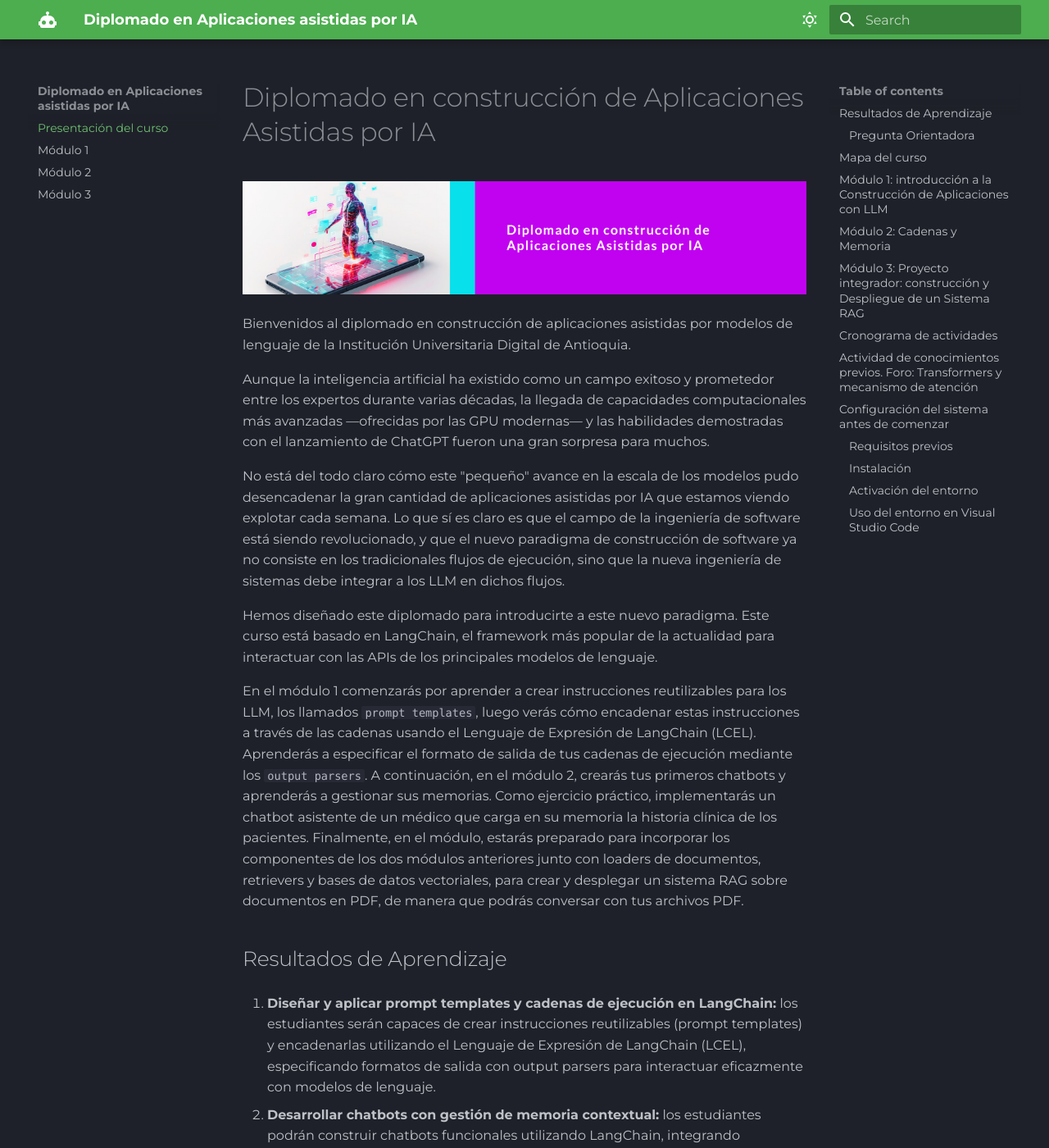
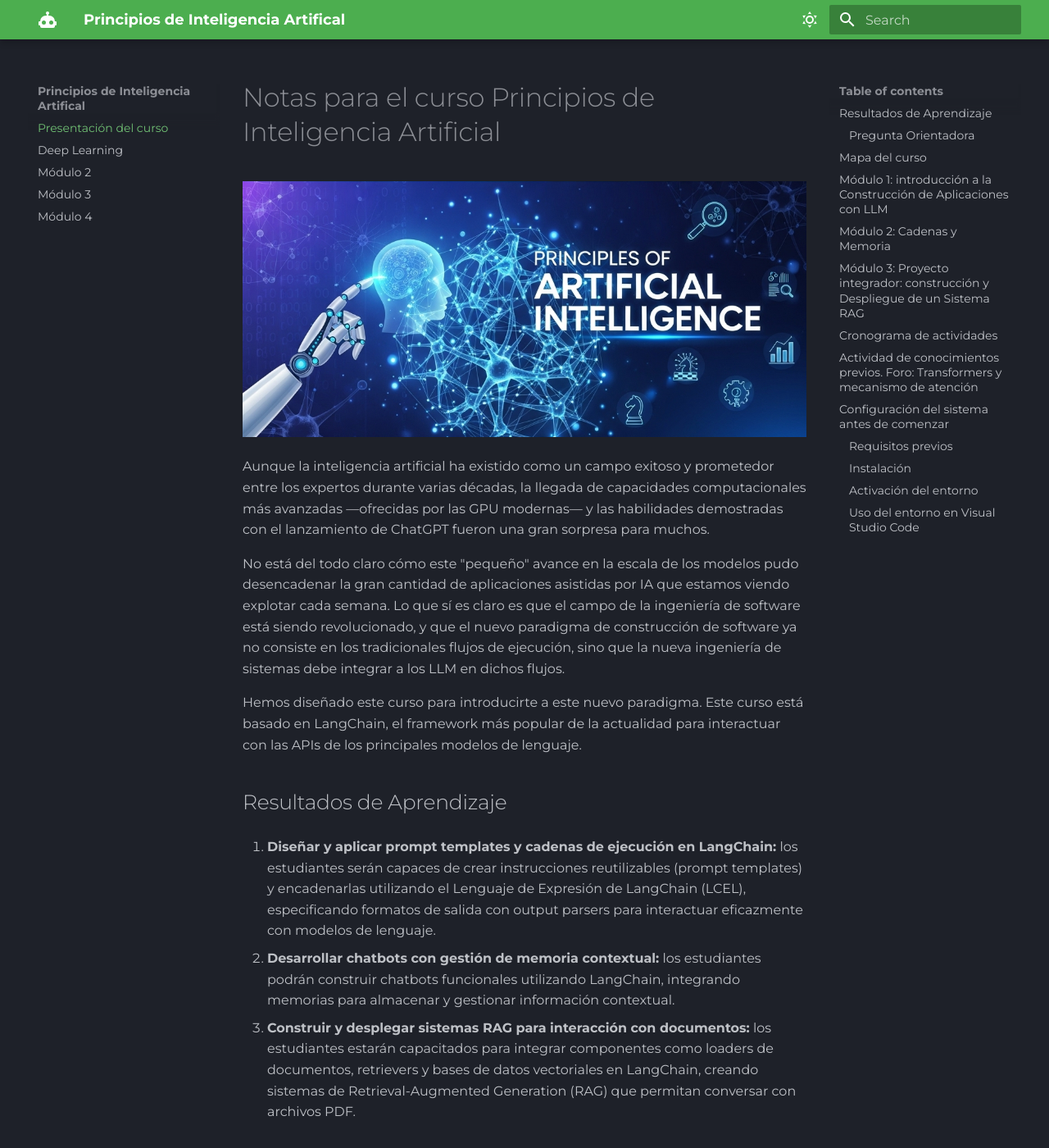
Before and after one commit to introSoft-iud/Principios_de_IA_repo, an MkDocs documentation site: the page built from docs/index.md, in a window 1280 px wide and 1400 px high. Shown: the whole window at 82% size. Built offline with MkDocs 1.6.1 and Material for MkDocs 9.7.7, drawn with Linux system fonts in a browser that asks for light colours; some web fonts are replaced; some of the changed text lies outside the part shown.

Commit message:
pricipio clase 1

```diff
--- a/docs/index.md
+++ b/docs/index.md
@@ -10,9 +10,10 @@ Nombre del curso: Diplomado en construcción de Aplicaciones Asistidas por IA
 
 
 -->
-# Diplomado en construcción de Aplicaciones Asistidas por IA
+# Notas para el curso Principios de Inteligencia Artificial
 
-![Banner del curso](assets/images/Banner.jpg)
+![Banner del curso](assets/images/Banner.png)
+
 
 <!--
 *********           PRELIMINARES  *****************************
@@ -41,15 +42,12 @@ Finaliza con un párrafo de cierre en el cual motives al estudiante a realizar e
 
 
 -->
-Bienvenidos al diplomado en construcción de aplicaciones asistidas por modelos de lenguaje de la Institución Universitaria Digital de Antioquia.
 
 Aunque la inteligencia artificial ha existido como un campo exitoso y prometedor entre los expertos durante varias décadas, la llegada de capacidades computacionales más avanzadas —ofrecidas por las GPU modernas— y las habilidades demostradas con el lanzamiento de ChatGPT fueron una gran sorpresa para muchos.
 
 No está del todo claro cómo este "pequeño" avance en la escala de los modelos pudo desencadenar la gran cantidad de aplicaciones asistidas por IA que estamos viendo explotar cada semana. Lo que sí es claro es que el campo de la ingeniería de software está siendo revolucionado, y que el nuevo paradigma de construcción de software ya no consiste en los tradicionales flujos de ejecución, sino que la nueva ingeniería de sistemas debe integrar a los LLM en dichos flujos.
 
-Hemos diseñado este diplomado para introducirte a este nuevo paradigma. Este curso está basado en LangChain, el framework más popular de la actualidad para interactuar con las APIs de los principales modelos de lenguaje.
-
-En el módulo 1 comenzarás por aprender a crear instrucciones reutilizables para los LLM, los llamados `prompt templates`, luego verás cómo encadenar estas instrucciones a través de las cadenas usando  el Lenguaje de Expresión de LangChain (LCEL). Aprenderás a especificar el formato de salida de tus cadenas de ejecución mediante los `output parsers`. A continuación, en el módulo 2, crearás tus primeros chatbots y aprenderás a gestionar sus memorias. Como ejercicio práctico, implementarás un chatbot asistente de un médico que carga en su memoria la historia clínica de los pacientes. Finalmente, en el módulo, estarás preparado para incorporar los componentes de los dos módulos anteriores junto con loaders de documentos, retrievers y bases de datos vectoriales, para crear y desplegar un sistema RAG sobre documentos en PDF, de manera que podrás conversar con tus archivos PDF.
+Hemos diseñado este curso para introducirte a este nuevo paradigma. Este curso está basado en LangChain, el framework más popular de la actualidad para interactuar con las APIs de los principales modelos de lenguaje.
 
 <!--
 
--- a/mkdocs.yml
+++ b/mkdocs.yml
@@ -1,6 +1,6 @@
-site_name: Diplomado en Aplicaciones asistidas por IA
-site_description: Diplomado en Aplicaciones asistidas por IA
-site_author: Institución Universitaria Digital de Antioquia
+site_name: Principios de Inteligencia Artifical
+site_description: Notas para el curso de Principios de Inteligencia Artificial
+site_author: Juan Camilo Macias, Institución Universitaria Digital de Antioquia
 site_url: https://introsoft-iud.github.io/Diplomado_IA_IUDigital/
 
 theme:
@@ -73,6 +73,7 @@ extra_css:
 
 nav:
   - Presentación del curso: index.md
-  - Módulo 1: Unidad 1/modulo1.md
-  - Módulo 2: Unidad2/modulo2.md
-  - Módulo 3: Unidad3/modulo3.md
+  - Deep Learning: DeepLearing/deeplearnig.md
+  - Módulo 2: Unidad 1/modulo1.md
+  - Módulo 3: Unidad2/modulo2.md
+  - Módulo 4: Unidad3/modulo3.md
```
Also changed, not shown: docs/DeepLearing/deeplearnig.md (added, +75 -0 lines), docs/DeepLearing/image-1.png (added), docs/DeepLearing/image-2.png (added), docs/DeepLearing/image-3.png (added), docs/DeepLearing/image-4.png (added), docs/DeepLearing/image-5.png (added), docs/DeepLearing/image.png (added), docs/assets/images/Banner.png (added), docs/assets/images/Boole.png (added).
